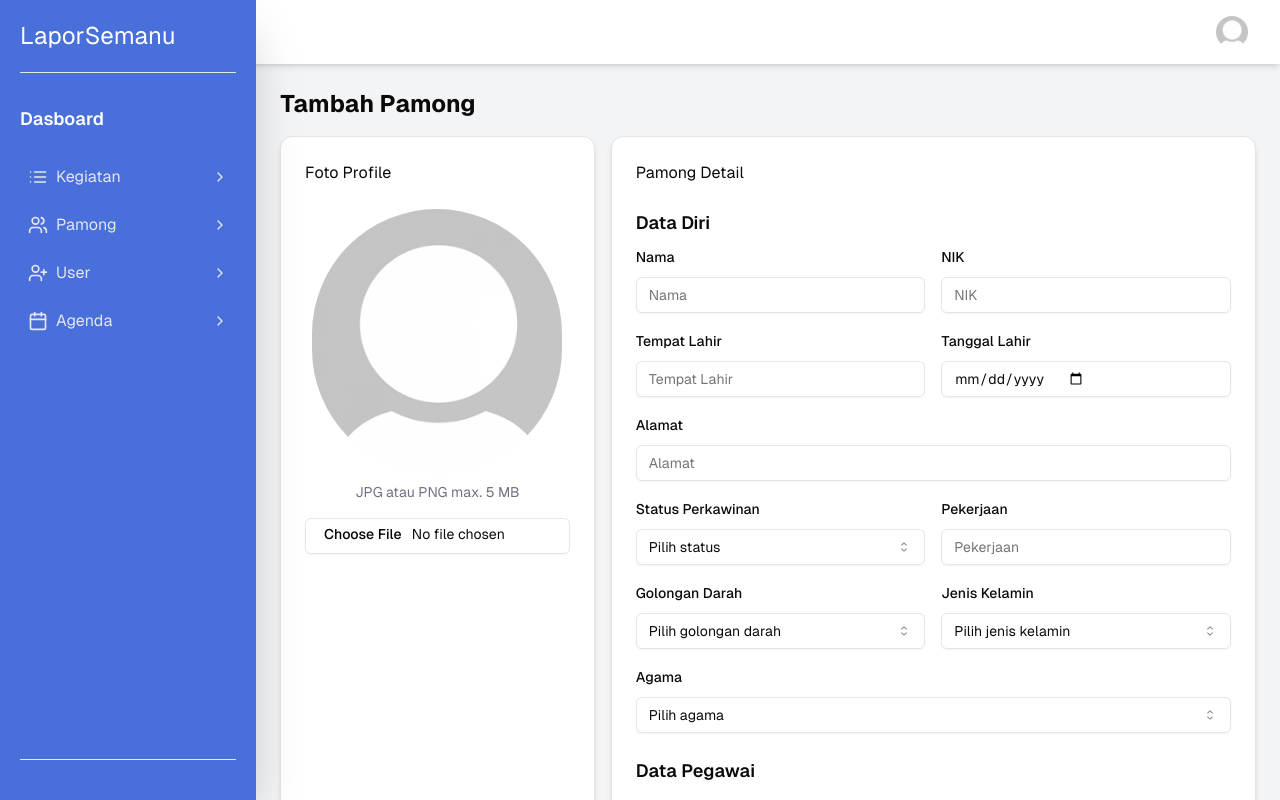
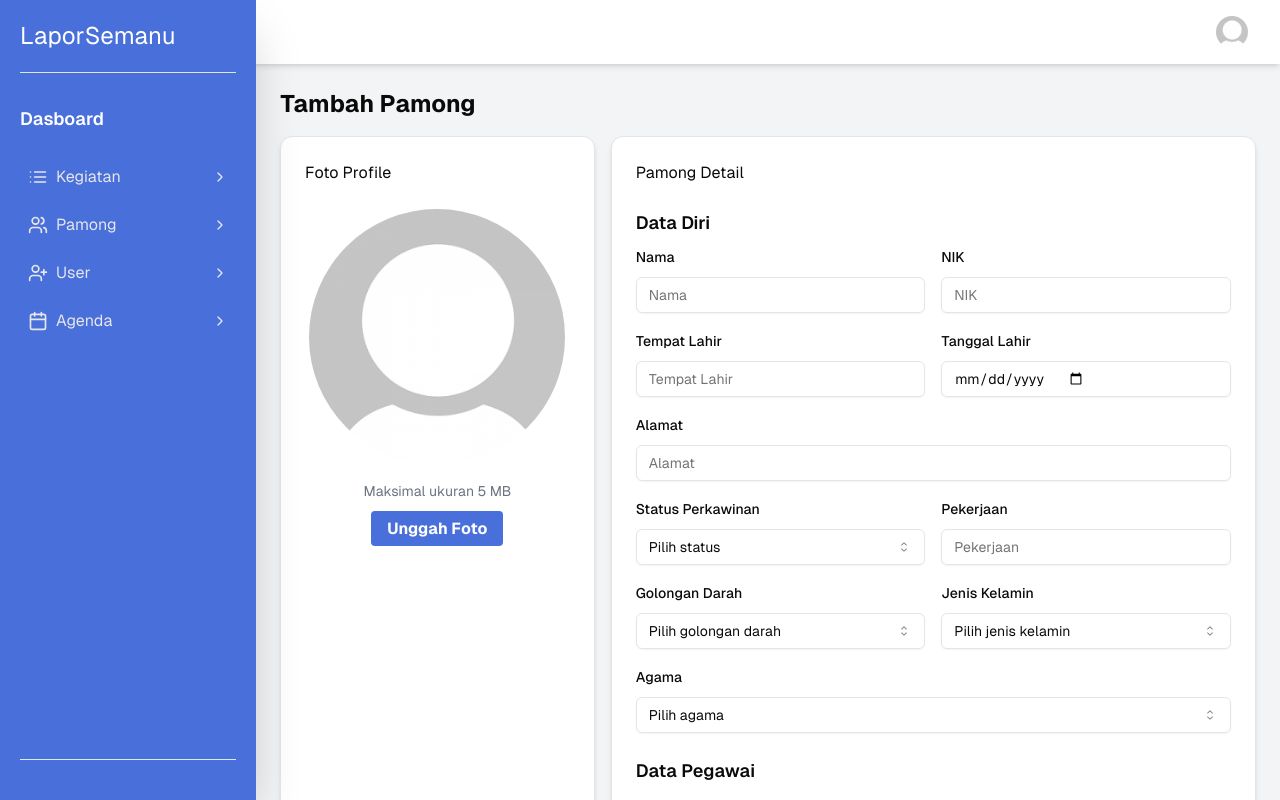
Before and after one commit to taufiqdp/app-pengabdian, a Next.js app in the folder frontend/: page /pamong/tambah-pamong in a window 1280 px wide. Shown: the top 800 px of the page. Built offline with nearby package versions, Linux system fonts and the light colour scheme.

Commit message:
update: add preview image

```diff
--- a/frontend/components/pamong-input-form.jsx
+++ b/frontend/components/pamong-input-form.jsx
@@ -1,6 +1,6 @@
 "use client";
 
-import React from "react";
+import React, { useState } from "react";
 import { Button } from "@/components/ui/button";
 import { Card, CardContent, CardHeader } from "@/components/ui/card";
 import { Input } from "@/components/ui/input";
@@ -23,7 +23,21 @@ export default function PamongInputForm({
   defaultValues = null,
 }) {
   const [state, formAction] = useFormState(pamongAction, defaultValues || {});
+  const [imageSrc, setImageSrc] = useState(
+    defaultValues?.gambar || profileImage
+  );
   const router = useRouter();
+
+  const handleImageChange = (e) => {
+    const file = e.target.files[0];
+    if (file) {
+      const reader = new FileReader();
+      reader.onloadend = () => {
+        setImageSrc(reader.result);
+      };
+      reader.readAsDataURL(file);
+    }
+  };
 
   return (
     <div className="container-fluid">
@@ -40,17 +54,33 @@ export default function PamongInputForm({
             <CardHeader>Foto Profile</CardHeader>
             <CardContent>
               <div className="text-center">
-                <div className="w-full max-w-[250px] h-0 pb-[100%] relative overflow-hidden rounded-full mx-auto mb-2">
+                <div className="w-64 h-64 relative mx-auto mb-4">
                   <Image
-                    src={profileImage}
+                    src={imageSrc}
                     alt="Profile Picture"
-                    className="absolute top-1/2 left-1/2 w-full h-full object-cover -translate-x-1/2 -translate-y-1/2"
+                    fill
+                    className="rounded-full object-cover"
                   />
                 </div>
                 <div className="text-sm text-gray-500 mb-4">
-                  JPG atau PNG max. 5 MB
+                  Maksimal ukuran 5 MB
                 </div>
-                <Input type="file" accept="image/*" name="image" />
+                <label
+                  htmlFor="upload-foto"
+                  className="cursor-pointer inline-block"
+                >
+                  <span className="bg-lblue hover:bg-blue-500 text-white font-bold py-2 px-4 rounded">
+                    Unggah Foto
+                  </span>
+                  <input
+                    id="upload-foto"
+                    type="file"
+                    accept="image/*"
+                    name="image"
+                    className="hidden"
+                    onChange={handleImageChange}
+                  />
+                </label>
               </div>
             </CardContent>
           </Card>
```
